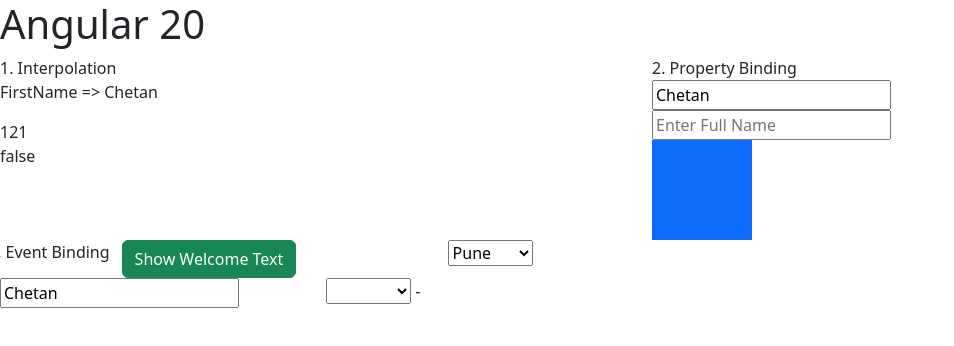
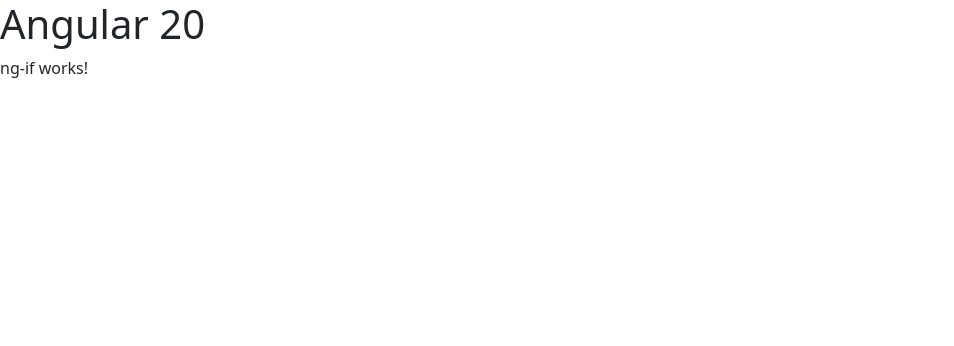
Before and after one commit to PalleWestermann/angular19Tutorial, an Angular app: page / in a window 1280 px wide. Shown: the top 346 px of the page, without its empty margins (0-954 px from the left). Built offline with nearby package versions, Linux system fonts and the light colour scheme.

Commit message:
FixingConflict

```diff
--- a/src/app/app.html
+++ b/src/app/app.html
@@ -1,2 +1,2 @@
 <h1>Angular 20</h1>
-<app-data-binding></app-data-binding>
+<app-ng-if></app-ng-if>
--- a/src/app/app.ts
+++ b/src/app/app.ts
@@ -1,9 +1,10 @@
 import { Component } from '@angular/core';
 import { DataBinding } from "./components/data-binding/data-binding";
+import { NgIf } from "./components/ng-if/ng-if";
 
 @Component({
   selector: 'app-root',
-  imports: [DataBinding],
+  imports: [NgIf],
   templateUrl: './app.html',
   styleUrl: './app.css'
 })
--- /dev/null
+++ b/src/app/components/ng-for/ng-for.html
@@ -0,0 +1 @@
+<p>ng-for works!</p>
--- /dev/null
+++ b/src/app/components/ng-if/ng-if.html
@@ -0,0 +1 @@
+<p>ng-if works!</p>
--- a/src/index.html
+++ b/src/index.html
@@ -8,6 +8,7 @@
   <link rel="icon" type="image/x-icon" href="favicon.ico">
 </head>
 <body>
+  <!--SOURCE: https://www.youtube.com/watch?v=ksablkcwKB0&list=PL7JmcZV0UQtVNlr8JrjNWzLPtVMjGH_Z2 -->
   <app-root></app-root>
 </body>
 </html>
```
Also changed, not shown: src/app/components/ng-for/ng-for.ts (added, +11 -0 lines), src/app/components/ng-if/ng-if.ts (added, +11 -0 lines), src/app/components/ng-for/ng-for.css (added), src/app/components/ng-if/ng-if.css (added), 2 other files (tests, documents, lock files or other folders).
